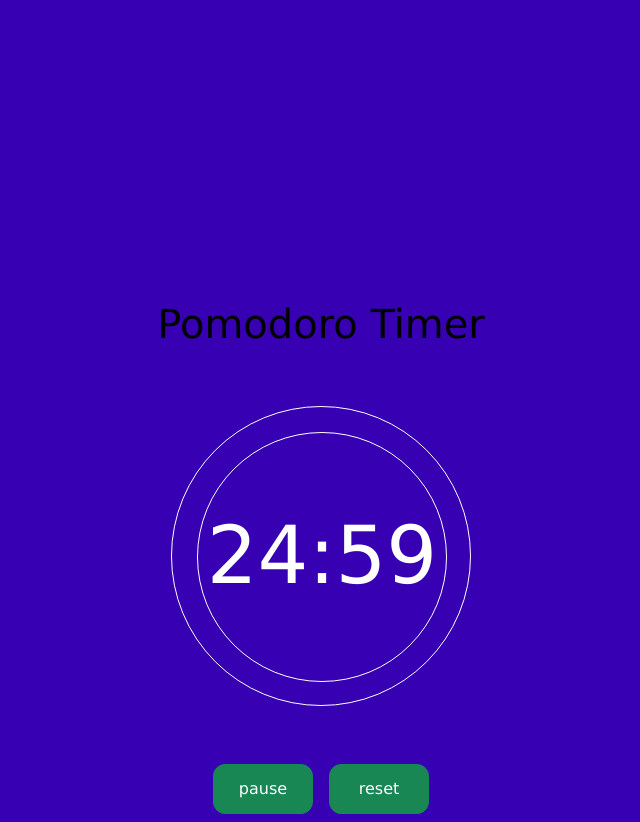
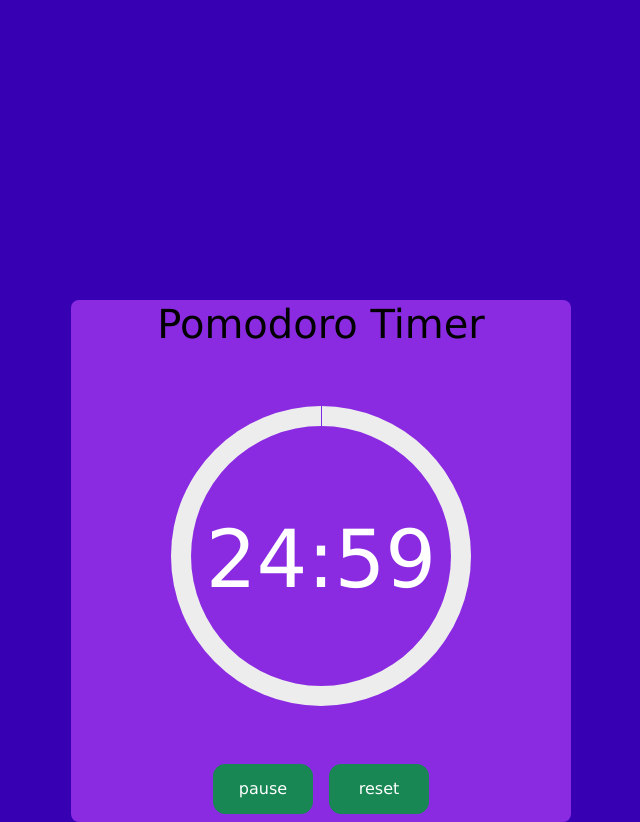
Before and after one commit to josefrancisco17/pomodoro-clock, a plain HTML site: page index.html in a window 1280 px wide. Both pictures are taken after a click on the button "start". Shown: the whole page, without its empty margins (319-959 px from the left). Drawn offline with nearby package versions, Linux system fonts and the light colour scheme.

Commit message:
added circular progress bar

```diff
--- a/index.html
+++ b/index.html
@@ -5,6 +5,10 @@
     <meta charset="UTF-8">
     <meta name="viewport" content="width=device-width, initial-scale=1.0">
     <title>Pomodoro Timer</title>
+    <!-- Google Fonts -->
+    <link rel="preconnect" href="https://fonts.googleapis.com">
+    <link rel="preconnect" href="https://fonts.gstatic.com" crossorigin>
+    <link href="https://fonts.googleapis.com/css2?family=Poppins:wght@300;400;500;600;700&display=swap" rel="stylesheet">
     <!-- Bootstrap -->
     <link href="https://cdn.jsdelivr.net/npm/bootstrap@5.3.0-alpha2/dist/css/bootstrap.min.css" rel="stylesheet" integrity="sha384-aFq/bzH65dt+w6FI2ooMVUpc+21e0SRygnTpmBvdBgSdnuTN7QbdgL+OapgHtvPp" crossorigin="anonymous">
     <!-- Load CSS -->
@@ -19,10 +23,8 @@
     <div class="painel">
         <h1 class="title">Pomodoro Timer</h1>
         <div class="clock">
-            <div class="circle-out">
-                <div class="circle-in">
-                    <h2 class="time">time</h2>
-                </div>
+            <div class="circular-progress">
+                <h2 class="time">25:00</h2>
             </div>
         </div>
         <div class="control-panel">
--- a/main.js
+++ b/main.js
@@ -4,12 +4,12 @@ var paused = 0;
 var remainingtime = 0;
 
 window.onload = function () {
-    test();
     $(".time").text("25:00");
 }
 
 $(document).on('click', '.playback', function () {
     if (started == 0) {
+        start_progress();
         start();
     } else if (started == 1) {
         if (paused == 0) {
@@ -103,3 +103,24 @@ function reset() {
         $(".time").text("25:00");
     }
 }
+
+function start_progress() {
+    let circularProgress = $(".circular-progress");
+    let progressValue = $(".progress-value");
+
+    let progressStartValue = 0;
+    let progressEndValue = 100;
+    let speed = 937.5;
+
+    let progress = setInterval(() => {
+        progressStartValue++;
+
+        progressValue = progressStartValue;
+        progressValue *= 0.225;
+        console.log(progressValue)
+        $(".circular-progress").css({"background": "conic-gradient(#7d2ae8 " + progressValue + "deg, #ededed 0deg)"});
+        if(progressStartValue == progressEndValue){
+            clearInterval(progress);
+        }
+    }, speed);
+}
--- a/styles.css
+++ b/styles.css
@@ -1,14 +1,20 @@
 body {
     background-color: #3700B3;
     font-family: Verdana, Geneva, Tahoma, sans-serif;
+    display: flex;
+    justify-content: center;
+    align-items: center;
 }
 
 .painel {
+    width: 500px;
     margin-top: 300px;
     display: flex;
     justify-content: center;
     flex-direction: column;
     gap: 50px;
+    border-radius: 8px;
+    background-color: blueviolet;
 }
 
 .title {
@@ -27,28 +33,40 @@ body {
     justify-content: center;
 }
 
-
-.circle-out {
-    padding: 25px;
+.circular-progress {
+    position: relative;
     height: 300px;
     width: 300px;
     border-radius: 50%;
-    border: 1px white solid;
+    background: conic-gradient(#7d2ae8 0deg, #ededed 0deg);
+    display: flex;
+    align-items: center;
+    justify-content: center;
 }
 
-.circle-in {
-    height: 250px;
-    width: 250px;
+.circular-progress::before {
+    content:"";
+    position: absolute;
+    height: 260px;
+    width: 260px;
     border-radius: 50%;
-    border: 1px white solid;
+    background-color: blueviolet;
+}
+
+.progress-value {
+    position: relative;
+    font-size: 40px;
+    font-weight: 600;
+    color: blue;
 }
 
 .time {
     display: flex;
     color:white;
     justify-content: center;
-    margin-top: 75px;
+    margin-top: 15px;
     font-size: 5rem;
+    z-index: 1;
 }
 
 .btn {
```
